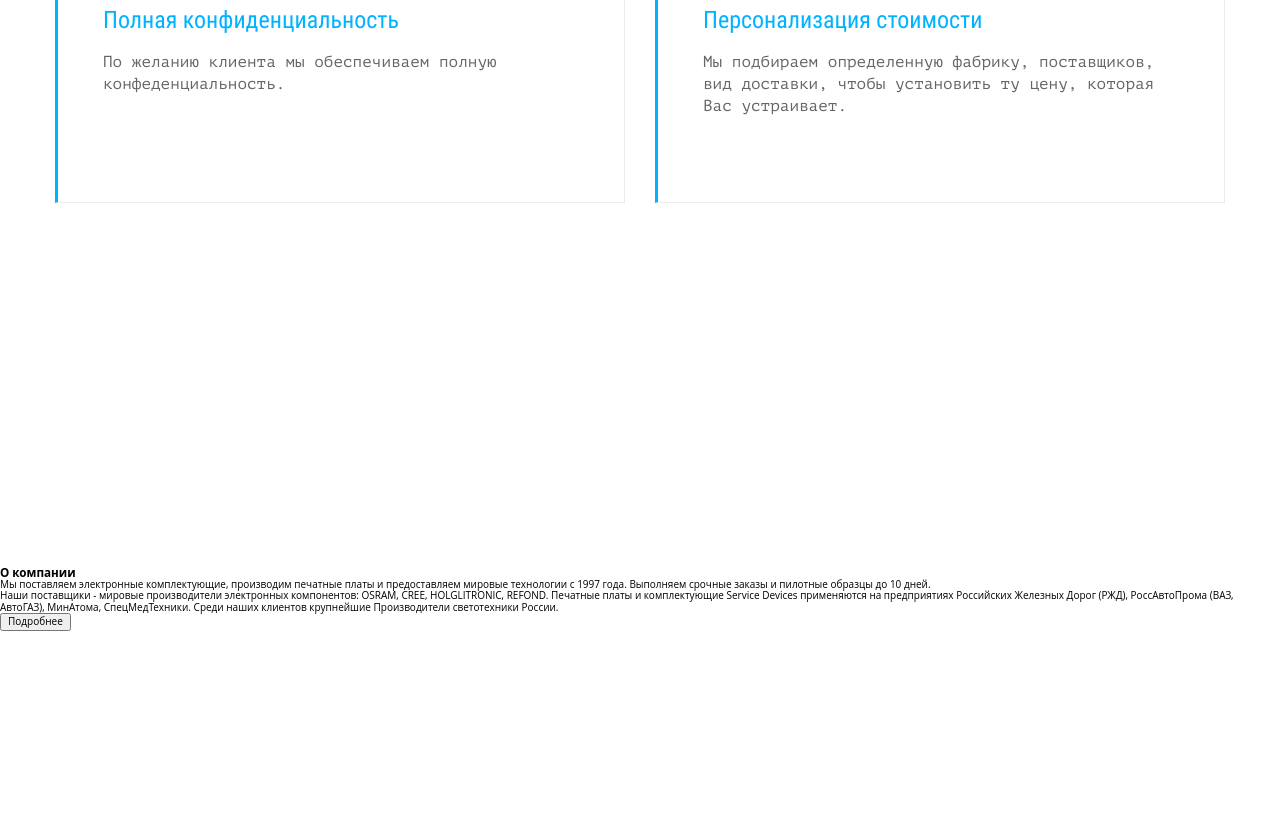
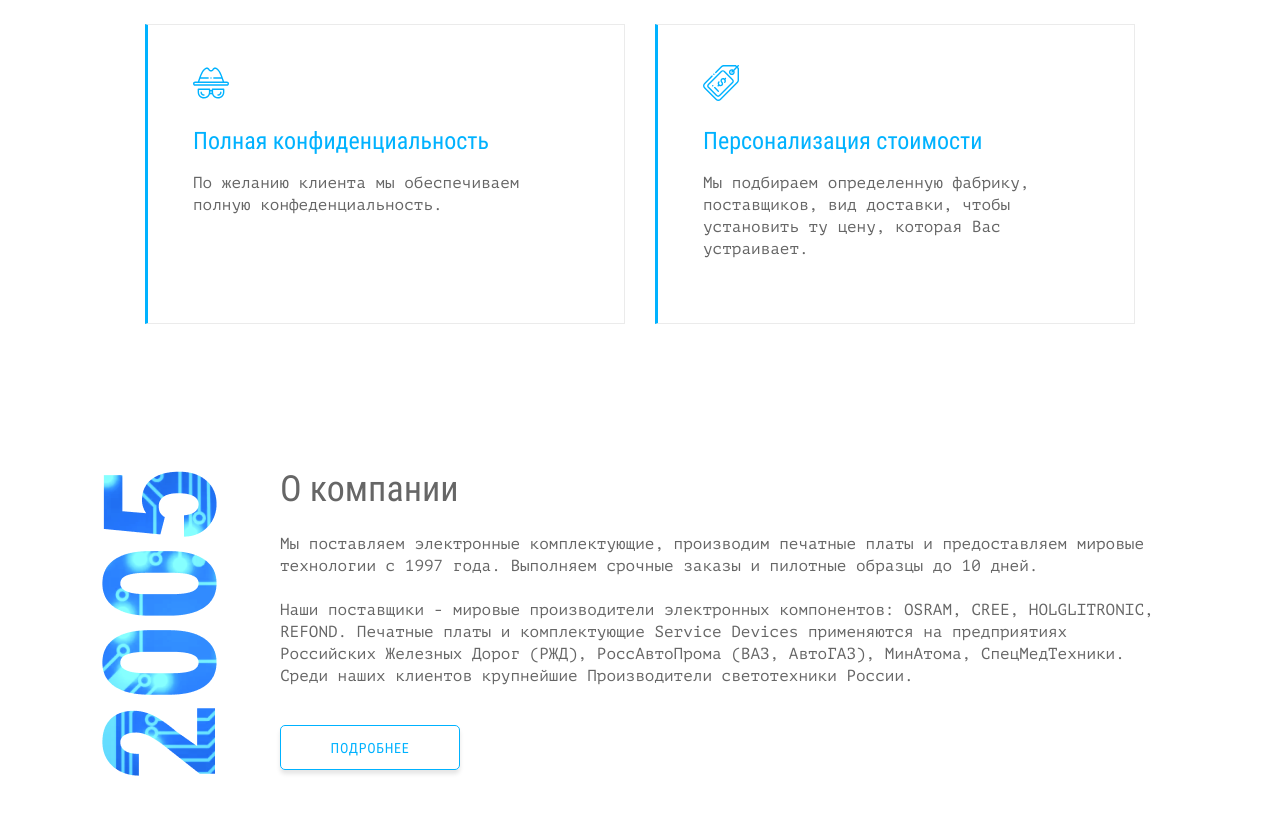
Before and after one commit to wdbyb/smart-device, a website: page source/index.html in a window 1280 px wide. Shown: the part 737-1552 px from the top of the page. Before the commit the page ends 1368 px from the top, so only its background shows below. Drawn offline with nearby package versions, Linux system fonts and the light colour scheme; files that its build step writes are made by us from their sources; files whose address does not match are found by name.

Commit message:
about section

```diff
--- a/source/index.html
+++ b/source/index.html
@@ -91,19 +91,15 @@
           </div>
         </section>
         <section class="about">
-          <div class="about__wrapper">
           <div class="about__image-wrapper">
-              <svg class="about__image" width="317" height="220">
-                <use xlink:href="img/sprite_auto.svg#icon-year"></use>
-              </svg>
+            <img src="img/year.png" alt="">
           </div>
           <h3 class="about__title">О компании</h3>
           <p>Мы поставляем электронные комплектующие, производим печатные платы и предоставляем мировые технологии с 1997 года. Выполняем срочные заказы и пилотные образцы до 10 дней.</p>
           <p>Наши поставщики - мировые производители электронных компонентов: OSRAM, CREE, HOLGLITRONIC, REFOND. Печатные платы и комплектующие Service Devices применяются на предприятиях Российских Железных Дорог (РЖД), РоссАвтоПрома (ВАЗ, АвтоГАЗ), МинАтома, СпецМедТехники. Среди наших клиентов крупнейшие Производители светотехники России.</p>
-            <button type="button">
+          <button class="about__button" type="button">
             <span>Подробнее</span>
           </button>
-          </div>
         </section>
       </section>
     </main>
--- /dev/null
+++ b/source/sass/blocks/about.scss
@@ -0,0 +1,83 @@
+.about {
+  position: relative;
+  max-width: 1170px;
+  padding: 0 180px;
+  padding-right: 20px;
+  margin: 0 auto;
+
+  p {
+    font-family: "PT Mono", "Arial", sans-serif;
+    font-weight: 400;
+    font-size: 16px;
+    line-height: 22px;
+    color: #666666;
+
+    &:first-of-type {
+      margin-bottom: 22px;
+    }
+  }
+
+  @media (max-width: 1023px) {
+    padding-right: 51px;
+  }
+
+  @media (max-width: 767px) {
+    padding: 0 5%;
+  }
+}
+
+.about__title {
+  margin-bottom: 18px;
+  font-family: "Roboto Condensed", "Arial", sans-serif;
+  font-weight: 400;
+  font-size: 36px;
+  line-height: 51px;
+  color: #666666;
+
+  @media (max-width: 1023px) {
+    font-size: 32px;
+    line-height: 45px;
+  }
+
+  @media (max-width: 767px) {
+    font-size: 28px;
+    line-height: 39px;
+  }
+}
+
+.about__button {
+  display: flex;
+  justify-content: center;
+  width: 180px;
+  height: 45px;
+  padding: 0;
+  margin-top: 38px;
+  font-family: "Roboto Condensed", "Arial", sans-serif;
+  font-weight: 400;
+  font-size: 14px;
+  line-height: 16px;
+  letter-spacing: 0.05em;
+  text-transform: uppercase;
+  color: #00B2FF;
+  border: 1px solid #00B2FF;
+  border-radius: 5px;
+  box-shadow: 0 4px 4px rgba(0, 0, 0, 0.1);
+  background: none;
+
+  span {
+    margin-top: 14px;
+  }
+}
+
+.about__image-wrapper {
+  position: absolute;
+  left: -30px;
+
+  @media (max-width: 1023px) {
+    left: -5px;
+  }
+
+  @media (max-width: 767px) {
+    display: none;
+  }
+}
--- a/source/sass/blocks/advantages.scss
+++ b/source/sass/blocks/advantages.scss
@@ -9,7 +9,7 @@
   padding: 110px 45px;
 
   @media (max-width: 1023px) {
-    padding: 54px 25px;
+    padding: 54px 24px;
   }
 
   @media (max-width: 767px) {
--- a/source/sass/blocks/company.scss
+++ b/source/sass/blocks/company.scss
@@ -1,3 +1,8 @@
 .company {
+  padding: 100px;
   margin-top: 200px;
+
+  @media (max-width: 1023px) {
+    padding: 100px 0;
+  }
 }
--- a/source/sass/style.scss
+++ b/source/sass/style.scss
@@ -5,3 +5,4 @@
 @import "blocks/header.scss";
 @import "blocks/company.scss";
 @import "blocks/advantages.scss";
+@import "blocks/about.scss";
```
Also changed, not shown: build/css/style.min.css, build/img/icon-detective.svg, build/img/icon-stopwatch.svg, build/img/icon-supliers.svg, build/img/icon-tag.svg, build/index.html, 1 other file. Lines whose indentation alone changed are shown as unchanged.
